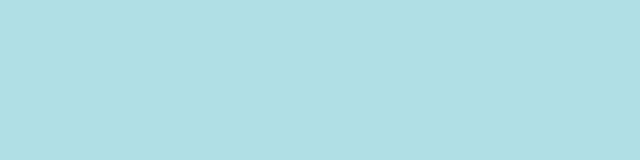
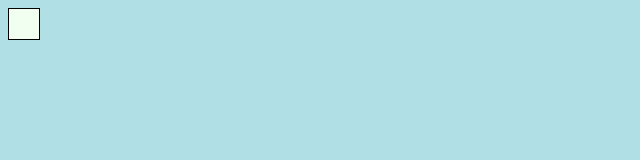
Before and after one commit to drinkins85/cssFramework, a website built with webpack: page build/index.html in a window 1280 px wide. Shown: the whole page, without its empty margins (0-640 px from the left). Built offline with nearby package versions, Linux system fonts and the light colour scheme.

```diff
--- a/src/js/index.js
+++ b/src/js/index.js
@@ -9,11 +9,11 @@
     $(document.body).addClass('bgcolor_red').addClass('bgcolor_blue').removeClass('bgcolor_red');
 
     // обращение через селектор
-    $('.sss').addClass("active");
+    $('.cube').addClass("active");
 
     // обращение через id
     $('#mcl').addClass('visited').toggleClass("active");
 
-    console.log($('.sss').hasClass('visited'));
+    console.log($('.cube').hasClass('visited'));
 
 }
```
Also changed, not shown: build/index.html, build/js/bundle.js.
